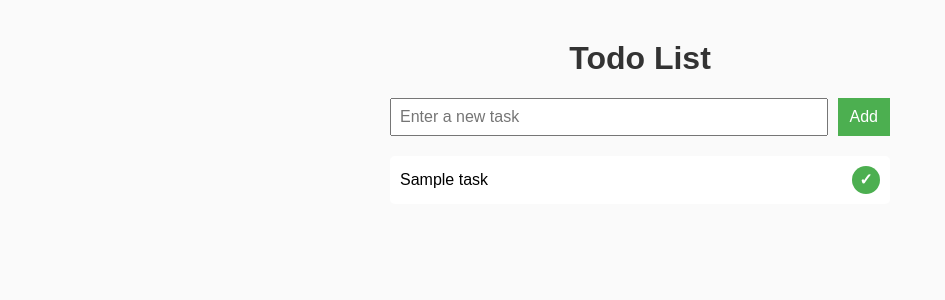
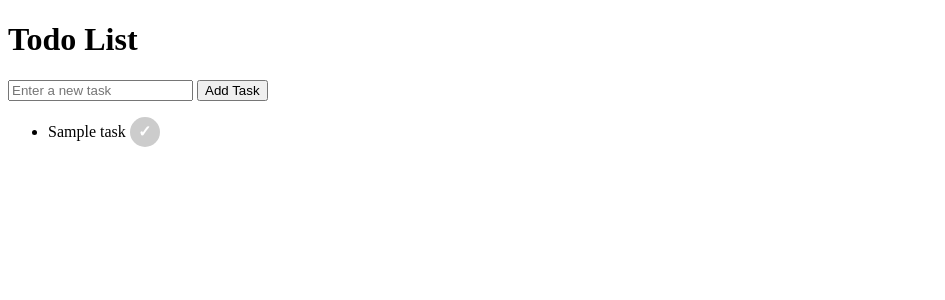
Before and after one commit to ahJohn831/todo-list-app, a Flask app: template templates/index.html in a window 1280 px wide. Shown: the top 300 px of the page, without its empty margins (0-945 px from the left). Run offline with Flask 3, Linux system fonts and the light colour scheme; the template is opened without the code that fills it: most values are stand-ins (such as "Sample title", 1, 10 or a date in 2020).

Commit message:
Update index.html

```diff
--- a/templates/index.html
+++ b/templates/index.html
@@ -4,90 +4,26 @@
     <meta charset="UTF-8">
     <meta name="viewport" content="width=device-width, initial-scale=1.0">
     <title>Todo List</title>
-    <style>
-        body {
-            font-family: Arial, sans-serif;
-            max-width: 500px;
-            margin: 40px auto;
-            padding: 0 20px;
-            background-color: #fafafa;
-        }
-
-        h1 {
-            text-align: center;
-            color: #333;
-        }
-
-        form {
-            display: flex;
-            gap: 10px;
-            margin-bottom: 20px;
-        }
-
-        input[type="text"] {
-            flex: 1;
-            padding: 8px;
-            font-size: 16px;
-        }
-
-        button {
-            padding: 8px 12px;
-            font-size: 16px;
-            background-color: #4CAF50;
-            color: white;
-            border: none;
-            cursor: pointer;
-        }
-
-        ul {
-            padding: 0;
-            list-style: none;
-        }
-
-        li {
-            background: #fff;
-            margin-bottom: 10px;
-            padding: 10px;
-            border-radius: 5px;
-            display: flex;
-            justify-content: space-between;
-            align-items: center;
-        }
-
-        .done {
-            text-decoration: line-through;
-            color: #888;
-        }
-
-        .mark-btn {
-            background-color: #4CAF50;
-            color: white;
-            border: none;
-            border-radius: 50%;
-            width: 28px;
-            height: 28px;
-            text-align: center;
-            line-height: 28px;
-            text-decoration: none;
-            font-weight: bold;
-        }
-    </style>
 </head>
 <body>
     <h1>Todo List</h1>
     <form method="POST" action="/add">
-        <input type="text" name="todo" placeholder="Enter a new task" required>
-        <button type="submit">Add</button>
+        <input type="text" name="todo" placeholder="Enter a new task">
+        <button type="submit">Add Task</button>
     </form>
 
     <ul>
         {% for todo in todos %}
-            <li>
-                <span class="{% if todo.done %}done{% endif %}">{{ todo.task }}</span>
+            <li style="text-decoration: {% if todo.done %} line-through {% endif %}">
+                {{ todo.task }}
                 {% if not todo.done %}
-                    <a href="/mark_done/{{ loop.index0 }}" class="mark-btn">✓</a>
+                <a href="/mark_done/{{ loop.index0 }}"
+                style="display: inline-block; width: 30px; height: 30px; border-radius: 50%; background-color: {% if todo.done %}#4CAF50{% else %}#ccc{% endif %}; text-align: center; line-height: 30px; color: white; text-decoration: none; font-weight: bold;">
+                ✓
+             </a>
+
                 {% else %}
-                    <span style="font-size: 12px; color: #777;">Done</span>
+                    (Completed)
                 {% endif %}
             </li>
         {% endfor %}
```
